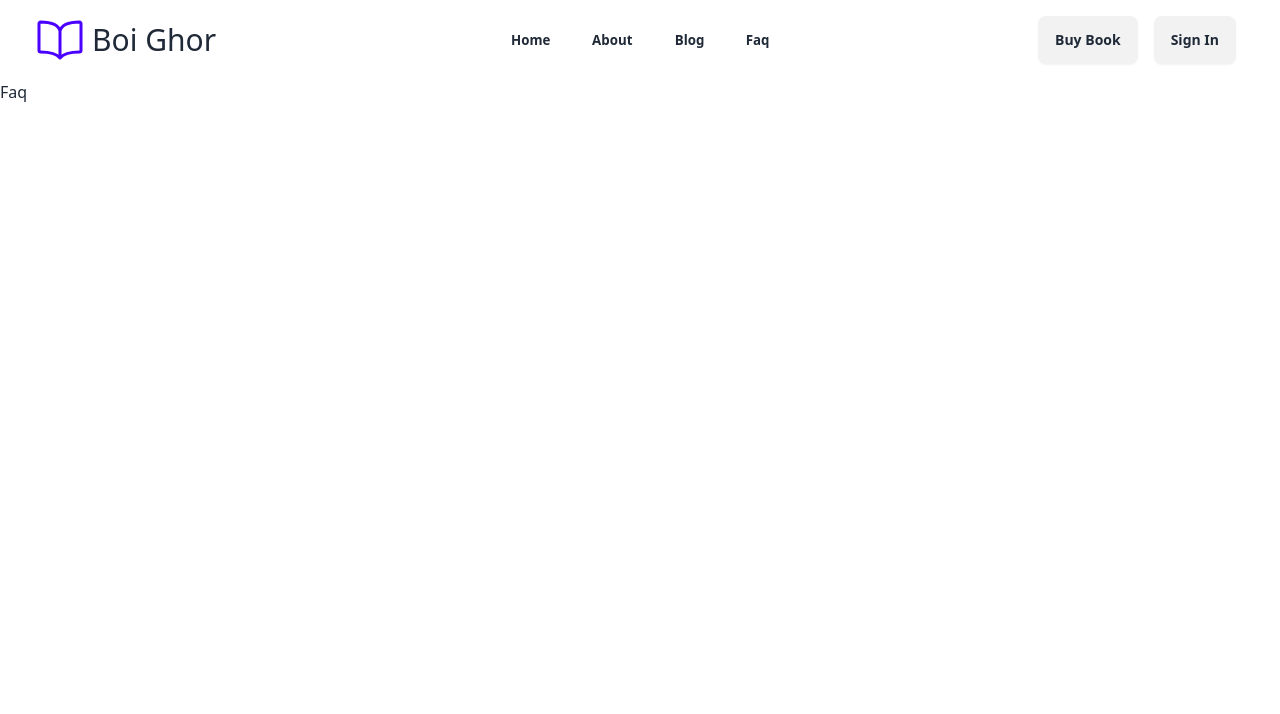
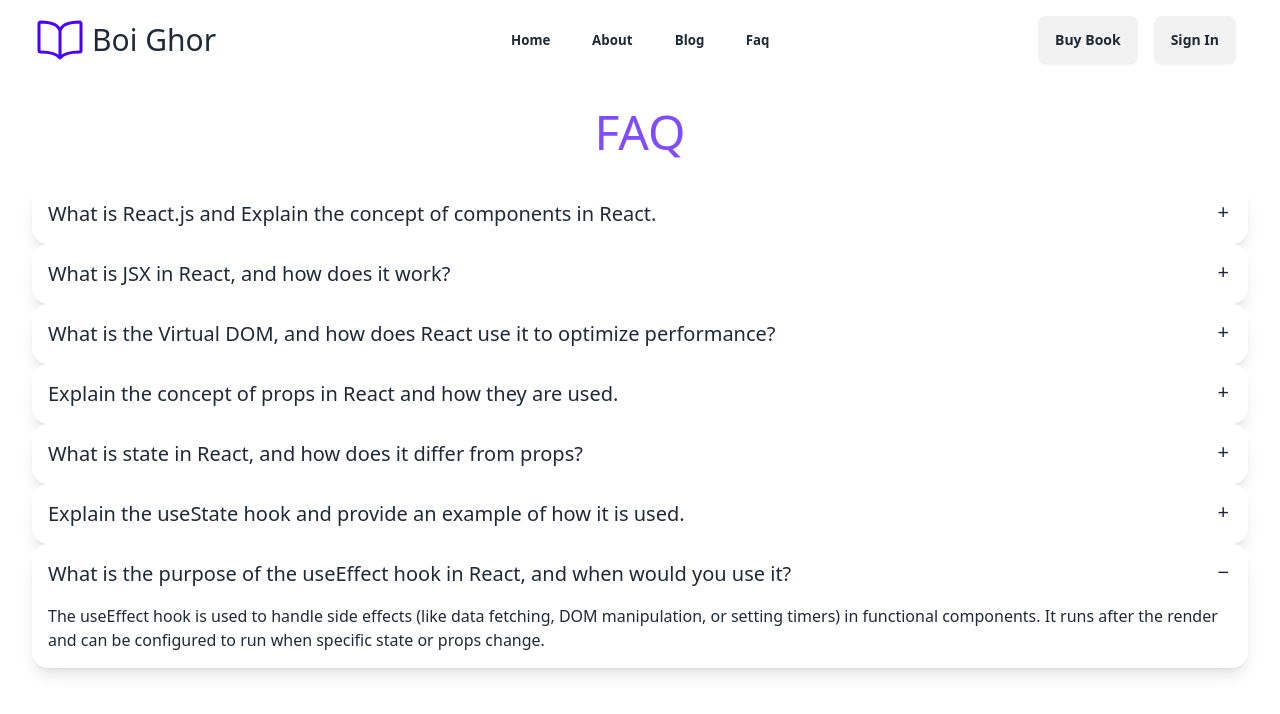
Before and after one commit to mejbaurrahman/book-house, a React (Vite) app: page /faq in a window 1280 px wide. Shown: the top 714 px of the page. Built offline with nearby package versions, Linux system fonts and the light colour scheme.

Commit message:
faq added

```diff
--- a/src/components/Banner/Banner.jsx
+++ b/src/components/Banner/Banner.jsx
@@ -1,7 +1,7 @@
 import bannerPhoto from "../../assets/images/banner2.png";
 export default function Banner() {
   return (
-    <div className="hero bg-base-200 min-h-screen">
+    <div className="hero  min-h-screen">
       <div className="hero-content flex-col lg:flex-row-reverse">
         <img
           src={bannerPhoto}
@@ -11,9 +11,7 @@ export default function Banner() {
           <h1 className="text-5xl font-bold">Unlock a World of Stories</h1>
           <p className="py-6">
             Find Your Next Favorite Book at{" "}
-            <span className="text-3xl  text-primary font-extralight">
-              Boi Ghor
-            </span>
+            <span className="text-3xl  font-extralight">Boi Ghor</span>
           </p>
           <button className="btn btn-primary">Buy Book</button>
         </div>
--- a/src/pages/Faq/Faq.jsx
+++ b/src/pages/Faq/Faq.jsx
@@ -1,3 +1,115 @@
+import SectionHeading from "../../components/SectionHeading/SectionHeading";
+
 export default function Faq() {
-  return <div>Faq</div>;
+  return (
+    <div className="lg:conatiner mx-auto px-8">
+      <SectionHeading heading="FAQ"></SectionHeading>
+      <div className="collapse collapse-plus bg-white shadow-lg">
+        <input type="radio" name="my-accordion-3" defaultChecked />
+        <div className="collapse-title text-xl font-medium">
+          What is React.js and Explain the concept of components in React.
+        </div>
+        <div className="collapse-content">
+          <p>
+            React.js is a JavaScript library for building user interfaces,
+            primarily for single-page applications. It allows developers to
+            create reusable UI components. <br />
+            <br />
+            Components are the building blocks of React applications. They are
+            JavaScript functions or classes that accept inputs called props and
+            return React elements describing what should appear on the screen.
+          </p>
+        </div>
+      </div>
+      <div className="collapse collapse-plus bg-white shadow-lg">
+        <input type="radio" name="my-accordion-3" defaultChecked />
+        <div className="collapse-title text-xl font-medium">
+          What is JSX in React, and how does it work?
+        </div>
+        <div className="collapse-content">
+          <p>
+            JSX stands for JavaScript XML. It allows developers to write
+            HTML-like syntax within JavaScript code. JSX is then transpiled into
+            JavaScript using tools like Babel, converting the code into
+            React.createElement() function calls.
+          </p>
+        </div>
+      </div>
+      <div className="collapse collapse-plus bg-white shadow-lg">
+        <input type="radio" name="my-accordion-3" defaultChecked />
+        <div className="collapse-title text-xl font-medium">
+          What is the Virtual DOM, and how does React use it to optimize
+          performance?
+        </div>
+        <div className="collapse-content">
+          <p>
+            The Virtual DOM is an in-memory representation of the real DOM.
+            React uses it to track changes by comparing the virtual and real
+            DOM. This diffing process allows React to update only the parts of
+            the actual DOM that have changed, improving performance
+          </p>
+        </div>
+      </div>
+      <div className="collapse collapse-plus bg-white shadow-lg">
+        <input type="radio" name="my-accordion-3" defaultChecked />
+        <div className="collapse-title text-xl font-medium">
+          Explain the concept of props in React and how they are used.
+        </div>
+        <div className="collapse-content">
+          <p>
+            Props are inputs passed from a parent component to a child
+            component. They allow components to be dynamic and reusable. Props
+            are read-only, meaning a component cannot modify its own props.
+          </p>
+        </div>
+      </div>
+      <div className="collapse collapse-plus bg-white shadow-lg">
+        <input type="radio" name="my-accordion-3" defaultChecked />
+        <div className="collapse-title text-xl font-medium">
+          What is state in React, and how does it differ from props?
+        </div>
+        <div className="collapse-content">
+          <p>
+            State is a built-in React object that stores dynamic data within a
+            component, allowing it to respond to user interactions or events.
+            Unlike props, which are passed from parent to child and are
+            immutable, state is local to a component and can change over time.
+          </p>
+        </div>
+      </div>
+      <div className="collapse collapse-plus bg-white shadow-lg">
+        <input type="radio" name="my-accordion-3" defaultChecked />
+        <div className="collapse-title text-xl font-medium">
+          Explain the useState hook and provide an example of how it is used.
+        </div>
+        <div className="collapse-content">
+          <p>
+            The useState hook allows you to add state to functional components
+            in React. It returns an array with two values: the current state and
+            a function to update that state.
+            <br />
+            <br />
+            const [count, setCount] = useState(0); <br /> <br /> In this
+            example, count is the state variable, and setCount is the function
+            to update it.
+          </p>
+        </div>
+      </div>
+      <div className="collapse collapse-plus bg-white shadow-lg">
+        <input type="radio" name="my-accordion-3" defaultChecked />
+        <div className="collapse-title text-xl font-medium">
+          What is the purpose of the useEffect hook in React, and when would you
+          use it?
+        </div>
+        <div className="collapse-content">
+          <p>
+            The useEffect hook is used to handle side effects (like data
+            fetching, DOM manipulation, or setting timers) in functional
+            components. It runs after the render and can be configured to run
+            when specific state or props change.
+          </p>
+        </div>
+      </div>
+    </div>
+  );
 }
--- a/src/shared/Navigation/NavBar.jsx
+++ b/src/shared/Navigation/NavBar.jsx
@@ -11,22 +11,22 @@ export default function NavBar() {
   const navBarItems = (
     <>
       <NavLink to="/" style={navButtonStyle}>
-        <button className="btn btn-outline border-none px-3 py-2 mx-2">
+        <button className="btn btn-outline border-none px-3 py-3 mx-2">
           Home
         </button>
       </NavLink>
       <NavLink to="/about" style={navButtonStyle}>
-        <button className="btn btn-outline border-none px-3 py-2 mx-2">
+        <button className="btn btn-outline border-none px-3 py-3 mx-2">
           About
         </button>
       </NavLink>
       <NavLink to="/blog" style={navButtonStyle}>
-        <button className="btn btn-outline border-none px-3 py-2 mx-2">
+        <button className="btn btn-outline border-none px-3 py-3 mx-2">
           Blog
         </button>
       </NavLink>
       <NavLink to="/faq" style={navButtonStyle}>
-        <button className="btn btn-outline border-none px-3 py-2 mx-2">
+        <button className="btn btn-outline border-none px-3 py-3 mx-2">
           Faq
         </button>
       </NavLink>
@@ -54,15 +54,15 @@ export default function NavBar() {
           </div>
           <ul
             tabIndex={0}
-            className="menu menu-sm dropdown-content bg-base-100 rounded-box z-[1] mt-3 w-52 p-2 shadow"
+            className="menu menu-sm dropdown-content bg-base-100 rounded-box z-[10] mt-3 w-52 p-2 shadow"
           >
             {navBarItems}
           </ul>
         </div>
         <Link to="/" className="">
           <div className="flex justify-center items-center">
-            <IoBookOutline className="text-5xl font-extralight text-primary" />
-            <p className="text-3xl px-2">Boi Ghor</p>
+            <IoBookOutline className="lg:text-5xl md:text-3xl text-2xl font-extralight text-primary" />
+            <p className="lg:text-3xl text-xl px-2">Boi Ghor</p>
           </div>
         </Link>
       </div>
```
